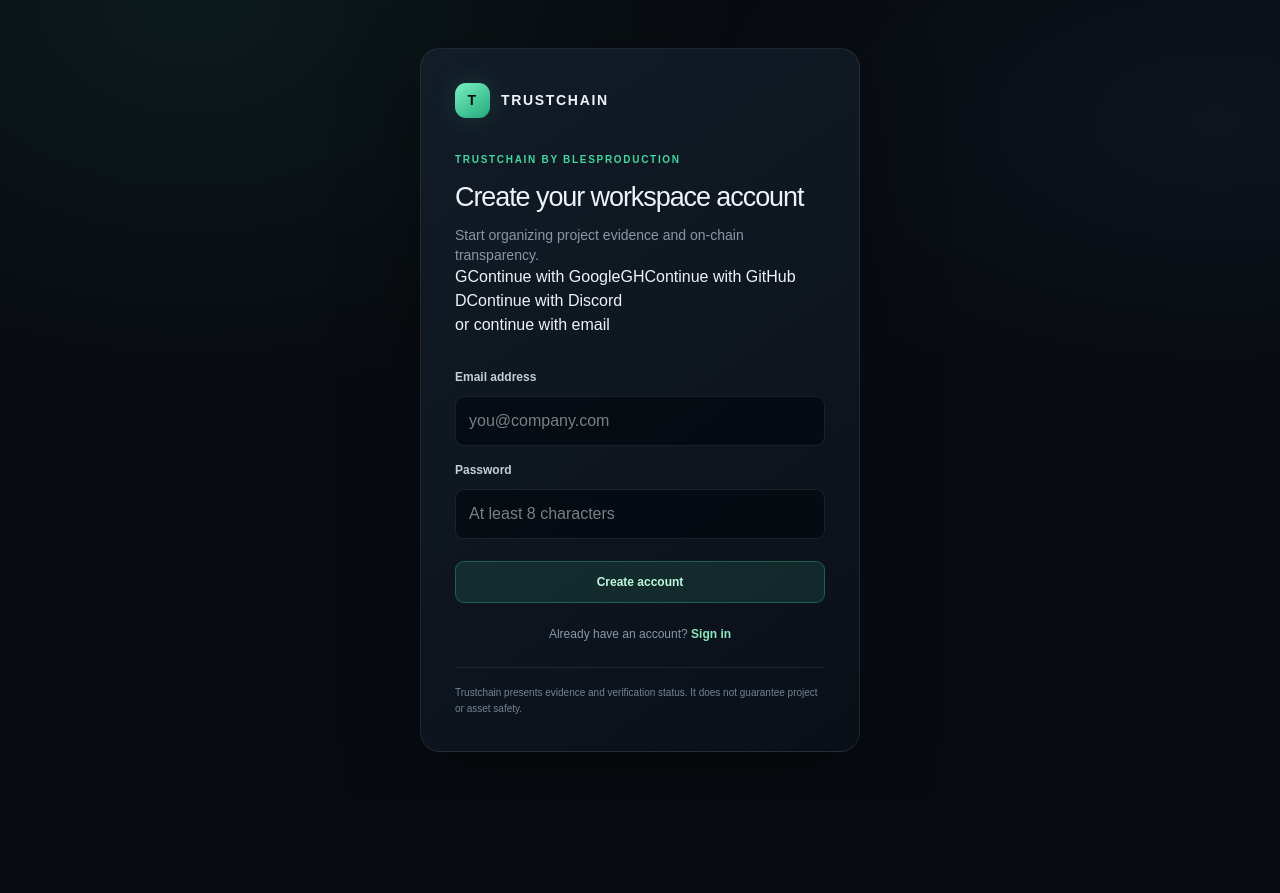
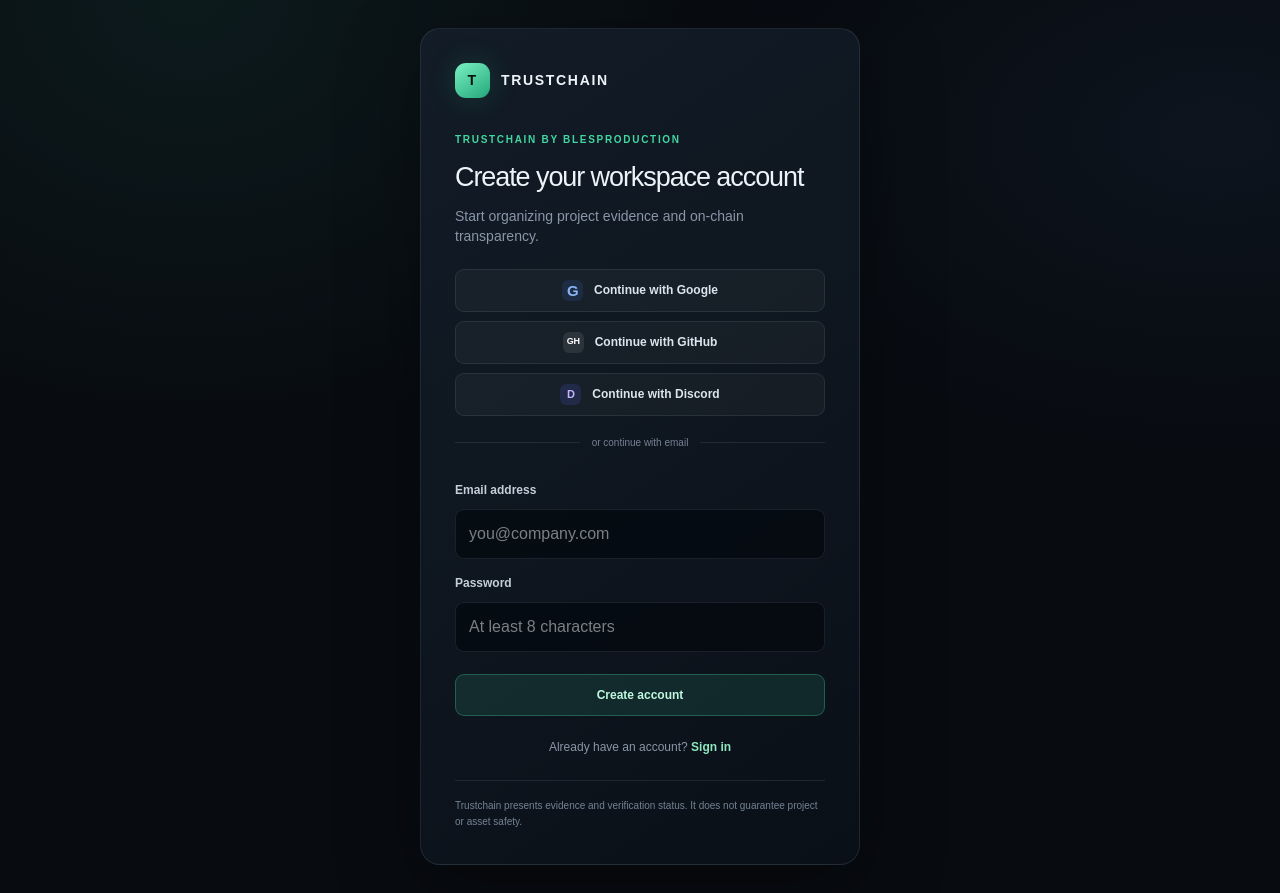
Before and after one commit to BlesUstetu/TRUSTCHAIN, a Next.js app: page /signup in a window 1280 px wide. Before the commit the page ends 800 px from the top, so only its background shows below. Built offline with nearby package versions, Linux system fonts and the light colour scheme.

Commit message:
style(auth): add social sign-in buttons

```diff
--- a/app/globals.css
+++ b/app/globals.css
@@ -164,3 +164,19 @@ button, a { -webkit-tap-highlight-color: transparent; }
 .auth-switch a { color: #8ce8bf; text-decoration: none; font-weight: 650; }
 .auth-disclaimer { border-top: 1px solid var(--border); padding-top: 17px; margin: 24px 0 0; color: #748294; font-size: 10px; line-height: 1.6; }
 @media (max-width: 480px) { .auth-card { padding: 25px 20px; } }
+
+.oauth-stack { display: grid; gap: 9px; margin-top: 23px; }
+.oauth-button {
+  width: 100%; min-height: 43px; display: flex; align-items: center; justify-content: center; gap: 11px;
+  border: 1px solid var(--border); border-radius: 9px; padding: 10px 14px;
+  background: rgba(255,255,255,.035); color: #dce5ed; font-size: 12px; font-weight: 650; cursor: pointer;
+  transition: background .18s ease, border-color .18s ease;
+}
+.oauth-button:hover:not(:disabled) { background: rgba(255,255,255,.075); border-color: rgba(148,163,184,.32); }
+.oauth-button:disabled { opacity: .55; cursor: wait; }
+.oauth-mark { width: 21px; height: 21px; display: grid; place-items: center; border-radius: 6px; background: rgba(255,255,255,.09); color: #fff; font-size: 11px; font-weight: 800; letter-spacing: -.04em; }
+.oauth-mark-google { color: #8ab4f8; background: rgba(66,133,244,.12); font-size: 15px; }
+.oauth-mark-github { font-size: 9px; }
+.oauth-mark-discord { color: #c4b5fd; background: rgba(88,101,242,.16); }
+.auth-divider { display: flex; align-items: center; gap: 12px; margin: 19px 0 0; color: #758294; font-size: 10px; white-space: nowrap; }
+.auth-divider::before, .auth-divider::after { content: ""; height: 1px; flex: 1; background: var(--border); }
```
